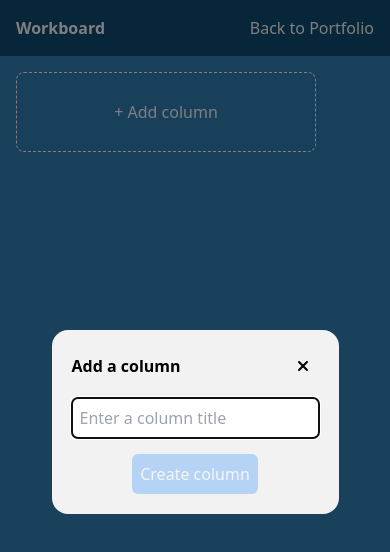
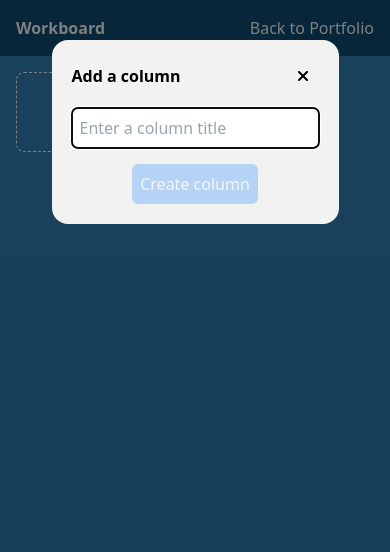
Before and after one commit to Cody06/Portfolio, a Next.js app: page /workboard in a window 390 px wide. Both pictures are taken after a click on the button "+ Add column". Shown: the top 552 px of the page. Built offline with nearby package versions, Linux system fonts and the light colour scheme.

Commit message:
Move modal towards top when in mobile

```diff
--- a/src/components/Modal/index.tsx
+++ b/src/components/Modal/index.tsx
@@ -24,7 +24,7 @@ const Modal: ModalComponent = ({ children, isOpen, title, requestClose }) => {
     }, [isOpen]);
 
     return isOpen ? (
-        <div className="fixed inset-0 z-50 flex justify-center items-center bg-black bg-opacity-50">
+        <div className="fixed inset-0 z-50 flex justify-center pt-10 md:pt-0 md:items-center bg-black bg-opacity-50">
             <div className="content-max-width h-max p-5 bg-grey-90 rounded-2xl">
                 <ModalHeader title={title} requestClose={requestClose} />
                 <ModalBody>{children}</ModalBody>
```
